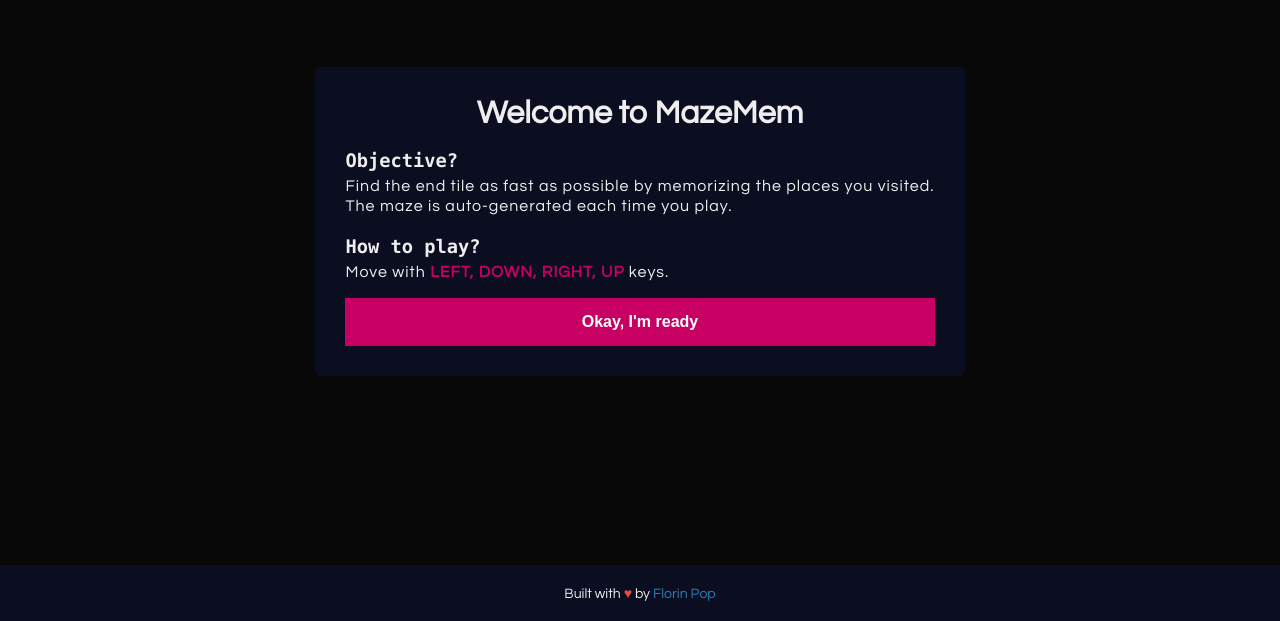
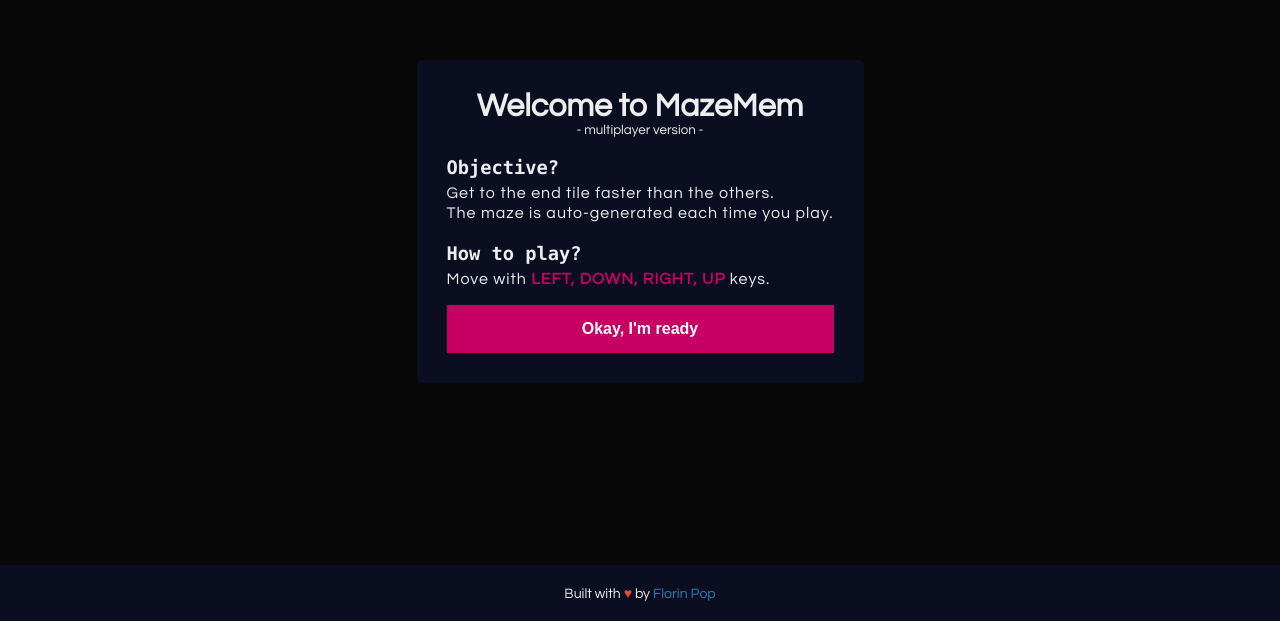
Before and after one commit to florinpop17/mazemem-multiplayer, a website: page public/index.html in a window 1280 px wide. Shown: the part 179-800 px from the top of the page. Drawn offline with nearby package versions, Linux system fonts and the light colour scheme.

Commit message:
multiplayer version text html

```diff
--- a/public/css/style.css
+++ b/public/css/style.css
@@ -84,6 +84,11 @@ p {
     text-align: center;
 }
 
+.popup small{
+    display: block;
+    text-align: center;
+}
+
 .popup p {
     line-height: 20px;
 }
--- a/public/index.html
+++ b/public/index.html
@@ -14,8 +14,9 @@
     <div class="popup-container" id="popup">
         <div class="popup">
             <h1>Welcome to MazeMem</h1>
+            <small>- multiplayer version -</small>
             <h3>Objective?</h3>
-            <p>Find the end tile as fast as possible by memorizing the places you visited.</p>
+            <p>Get to the end tile faster than the others.</p>
             <p>The maze is auto-generated each time you play.</p>
 
             <h3>How to play?</h3>
```
